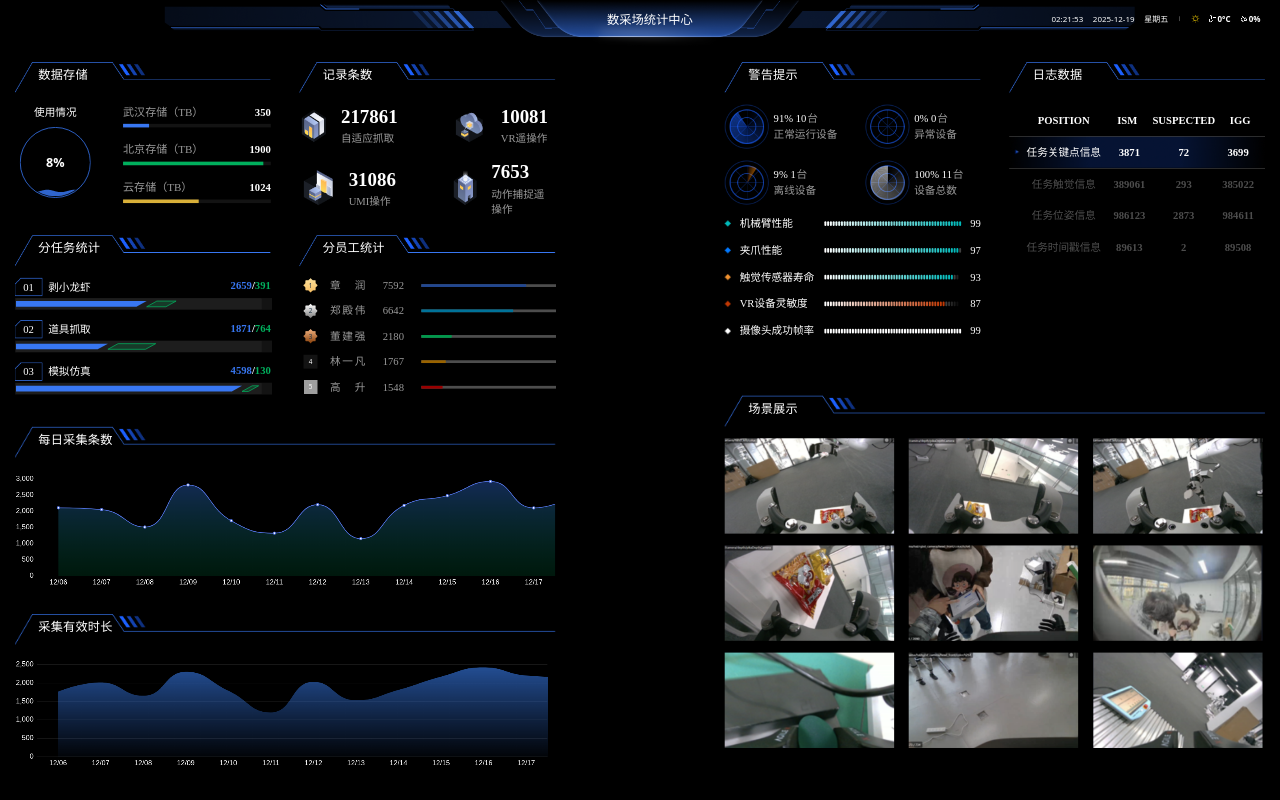
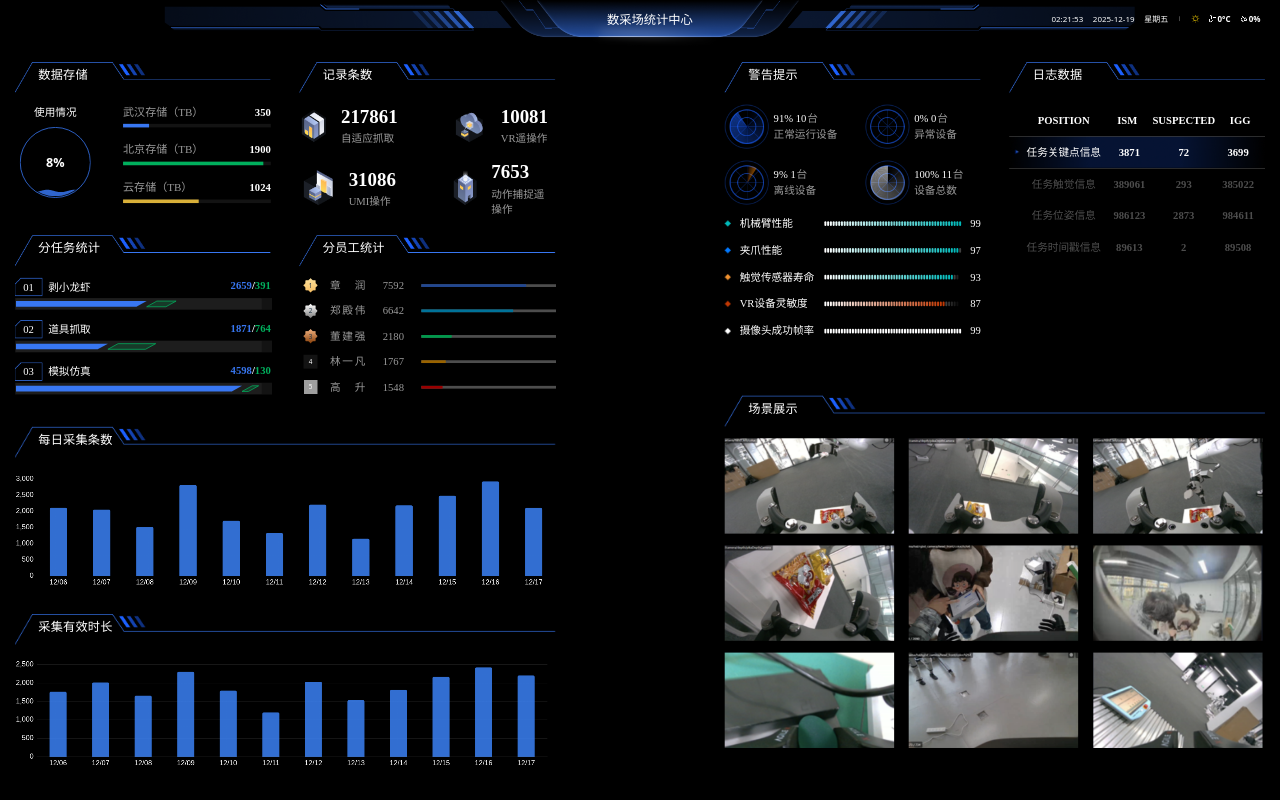
Before and after one commit to brookchenli/large-screen, a React (Vite) app: page / in a window 1280 px wide. Built offline with nearby package versions, Linux system fonts and the light colour scheme; no server answers; grey boxes are pictures that could not be loaded.

Commit message:
feat：折线图修改为直方图

```diff
--- a/src/components/daily-collection-1/index.tsx
+++ b/src/components/daily-collection-1/index.tsx
@@ -60,14 +60,10 @@ export default function DailyCollection1() {
     series: [
       {
         name: "采集量",
-        type: "line",
-        smooth: true,
-        symbol: "none",
+        type: "bar",
+        barWidth: "40%",
         data: collectData,
-        lineStyle: {
-          width: 0, // 🔑 隐藏折线，只要面积
-        },
-        areaStyle: {
+        itemStyle: {
           color: new echarts.graphic.LinearGradient(
             0,
             0,
@@ -75,10 +71,11 @@ export default function DailyCollection1() {
             1, // 上 → 下
             [
               { offset: 0, color: "rgba(59,130,246,0.85)" },
-              { offset: 0.6, color: "rgba(59,130,246,0.35)" },
-              { offset: 1, color: "rgba(59,130,246,0.05)" },
+              { offset: 0.6, color: "rgba(59,130,246,0.85)" },
+              { offset: 1, color: "rgba(59,130,246,0.85)" },
             ]
           ),
+          borderRadius: [4, 4, 0, 0],
         },
       },
     ],
--- a/src/components/daily-collection/index.tsx
+++ b/src/components/daily-collection/index.tsx
@@ -56,20 +56,16 @@ export default function DailyCollection() {
     series: [
       {
         name: "PV",
-        type: "line",
-        areaStyle: {
+        type: "bar",
+        barWidth: "40%",
+        itemStyle: {
           color: new echarts.graphic.LinearGradient(0, 0, 0, 1, [
-            {
-              offset: 0,
-              color: "rgba(56, 119, 242, 0.5)",
-            },
-            {
-              offset: 1,
-              color: "rgba(0, 176, 93, 0.2)",
-            },
-          ]),
+              { offset: 0, color: "rgba(59,130,246,0.85)" },
+              { offset: 0.6, color: "rgba(59,130,246,0.85)" },
+              { offset: 1, color: "rgba(59,130,246,0.85)" },
+            ]),
+          borderRadius: [4, 4, 0, 0],
         },
-        smooth: true,
         data: ydata,
       },
     ],
```
